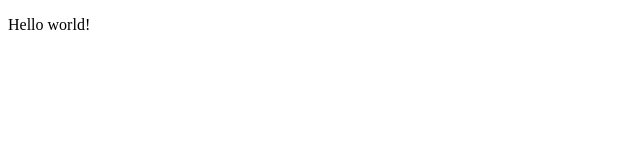
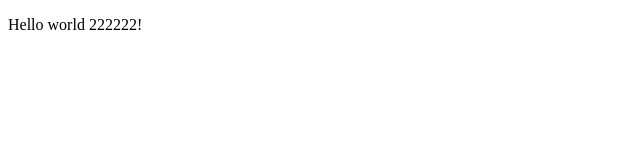
Before and after one commit to MrBlues3000/js_tut_0001, a plain HTML site: page index.html in a window 1280 px wide. Shown: the full height of the page, 0-640 px from the left. Drawn offline with Linux system fonts and the light colour scheme.

Commit message:
Second Commit

```diff
--- a/index.html
+++ b/index.html
@@ -9,7 +9,7 @@
 </head>
 
 <body>
-    <p id="p1">Hello world!</p>
+    <p id="p1">Hello world 222222!</p>
 
 </body>
 
```
